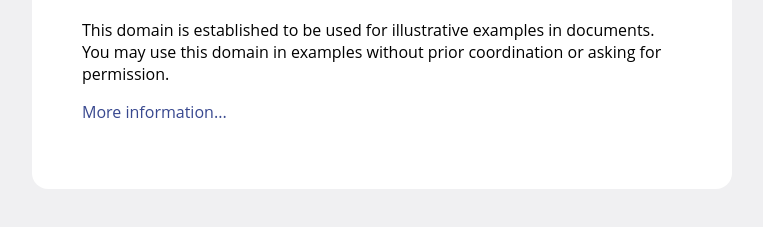
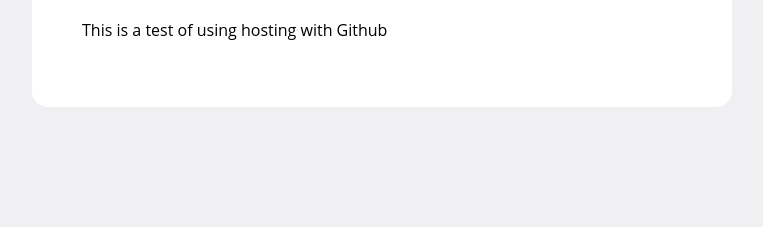
Before and after one commit to hrnull/courseratest, a plain HTML site: page site/index.html in a window 1280 px wide. Shown: the part 197-424 px from the top of the page, without its empty margins (258-1021 px from the left). Drawn offline with Linux system fonts and the light colour scheme.

Commit message:
small changes to paragraph

```diff
--- a/site/index.html
+++ b/site/index.html
@@ -42,9 +42,7 @@
 <body>
 <div>
     <h1>Hello Coursera</h1>
-    <p>This domain is established to be used for illustrative examples in documents. You may use this
-    domain in examples without prior coordination or asking for permission.</p>
-    <p><a href="http://www.iana.org/domains/example">More information...</a></p>
+    <p>This is a test of using hosting with Github</p>
 </div>
 </body>
 </html>
```
